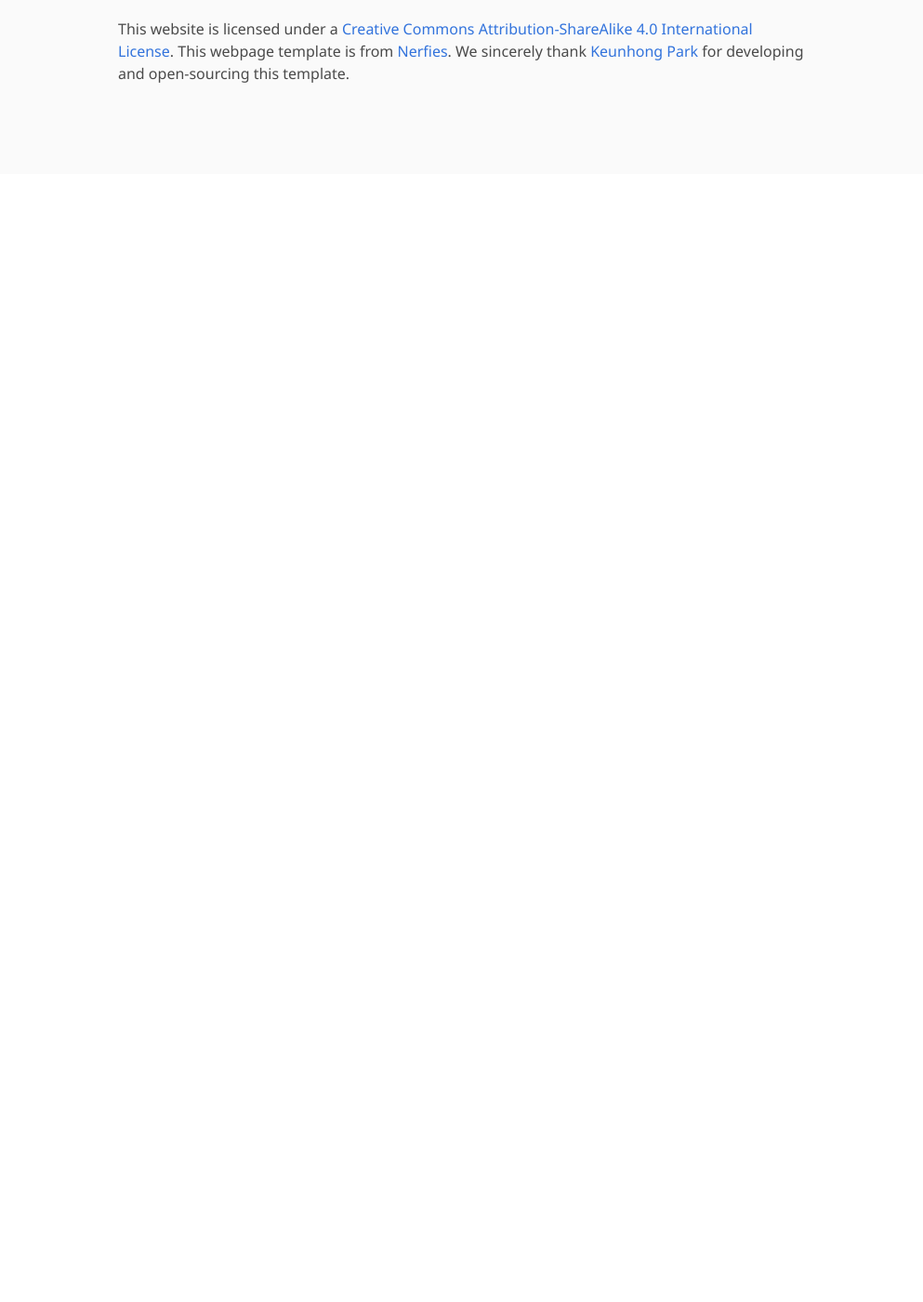
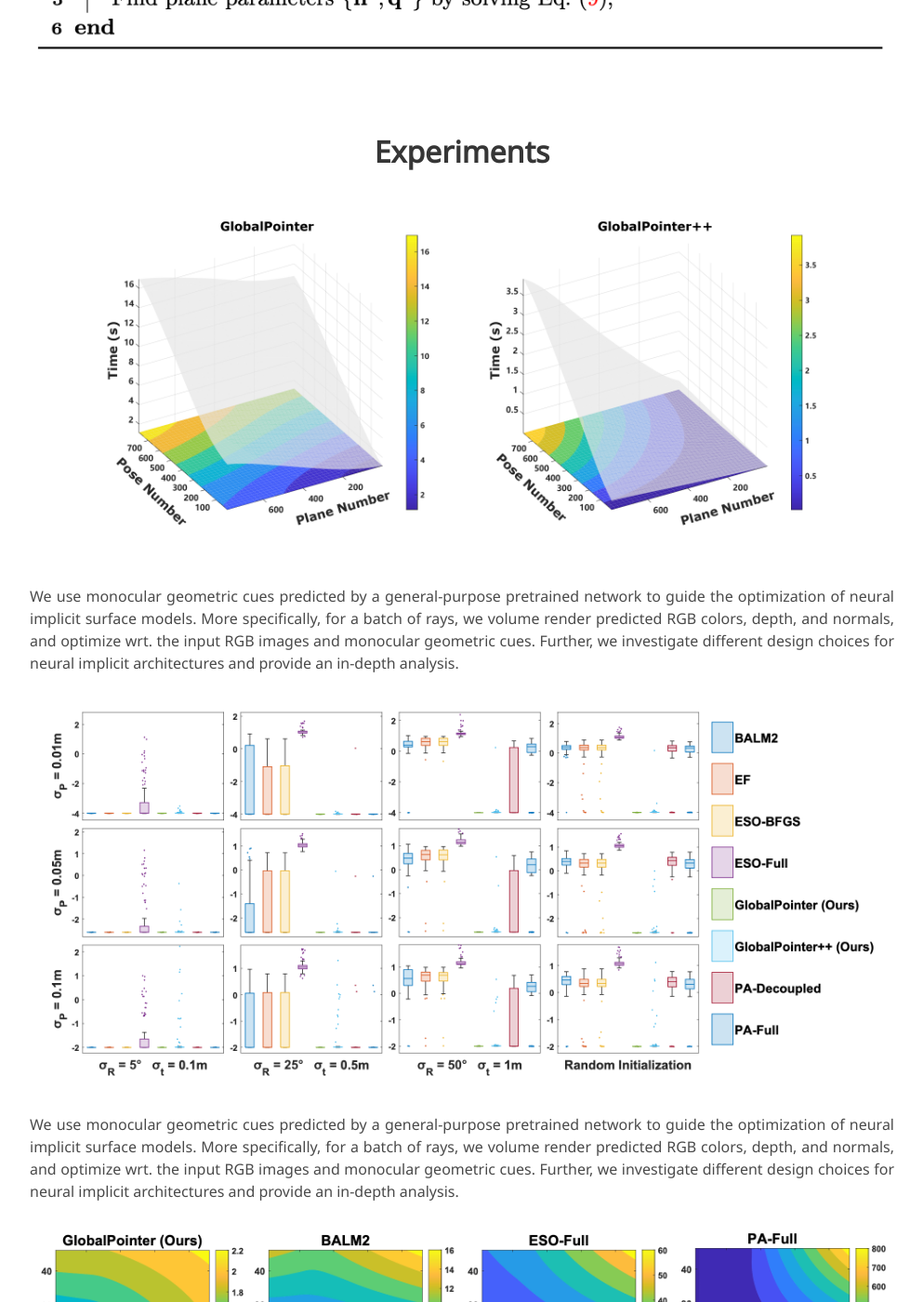
Before and after one commit to bangyan101/bangyan101.github.io, a Jekyll site: the page GlobalPointer/index.html, which Jekyll copies as it is, in a window 1280 px wide and 1400 px high, scrolled down 2504 px. Shown: the whole window at 93% size, without its empty margins (143-1136 px from the left). Built offline with Jekyll 4.4.1, drawn with Linux system fonts in a browser that asks for light colours; nearby versions of some CDN libraries; some web fonts are replaced; library files that are not in the unit come from our copies; a style sheet for code colours, icons or effects is not loaded; before the commit the page ends 2691 px from its top, so only the background shows below that; some of the changed text lies outside the part shown.

Commit message:
Update index.html

```diff
--- a/GlobalPointer/index.html
+++ b/GlobalPointer/index.html
@@ -160,7 +160,7 @@
 <section class="hero teaser">
   <div class="container is-max-desktop">
     <div class="hero-body">
-      <img src="./resources/method.svg" class="center">
+      <img src="./resources/front.png" class="center">
       <h2 class="subtitle has-text-centered" style="margin-top: 15px">
         TL;DR: We demonstrate that state-of-the-art depth and normal cues extracted from monocular images are complementary to reconstruction cues and hence significantly improve the performance of implicit surface reconstruction methods.
         <!-- TL;DR: <span class="dnerf">MonoSDF</span> explore the utility of monocular geometric cues for improving neural implicit surface reconstruction. -->
@@ -228,12 +228,66 @@
 <section class="section">
   <div class="container is-max-desktop">
 
-    <!-- Method. -->
+    <!-- Methodology. -->
     <div class="columns is-centered has-text-centered">
       <div class="column is-full-width">
-        <h2 class="title is-3" style="margin-top: -20px">Method</h2>
+        <h2 class="title is-3" style="margin-top: -20px">Methodology</h2>
 
-        <img src="./resources/method.svg" class="center">
+        <img src="./resources/pipeline.png" class="center">
+        <div class="content has-text-justified">
+          <p style="margin-top: 30px">
+            We use monocular geometric cues predicted by a general-purpose pretrained network to guide the optimization of neural implicit surface models.
+            More specifically, for a batch of rays, we volume render predicted RGB colors, depth, and normals, and optimize wrt. the input RGB images and monocular geometric cues.
+            Further, we investigate different design choices for neural implicit architectures and provide an in-depth analysis.
+          </p>
+        </div>
+        <img src="./resources/alg1.png" class="center">
+        <img src="./resources/alg2.png" class="center">
+
+      </div>
+    </div>
+    <!--/ Animation. -->
+
+  </div>
+</section>
+
+
+<section class="section">
+  <div class="container is-max-desktop">
+
+    <!-- Experiments. -->
+    <div class="columns is-centered has-text-centered">
+      <div class="column is-full-width">
+        <h2 class="title is-3" style="margin-top: -20px">Experiments</h2>
+
+        <img src="./resources/exp1.png" class="center">
+        <div class="content has-text-justified">
+          <p style="margin-top: 30px">
+            We use monocular geometric cues predicted by a general-purpose pretrained network to guide the optimization of neural implicit surface models.
+            More specifically, for a batch of rays, we volume render predicted RGB colors, depth, and normals, and optimize wrt. the input RGB images and monocular geometric cues.
+            Further, we investigate different design choices for neural implicit architectures and provide an in-depth analysis.
+          </p>
+        </div>
+
+        <img src="./resources/exp2.png" class="center">
+        <div class="content has-text-justified">
+          <p style="margin-top: 30px">
+            We use monocular geometric cues predicted by a general-purpose pretrained network to guide the optimization of neural implicit surface models.
+            More specifically, for a batch of rays, we volume render predicted RGB colors, depth, and normals, and optimize wrt. the input RGB images and monocular geometric cues.
+            Further, we investigate different design choices for neural implicit architectures and provide an in-depth analysis.
+          </p>
+        </div>
+
+        <img src="./resources/exp3.png" class="center">
+        <div class="content has-text-justified">
+          <p style="margin-top: 30px">
+            We use monocular geometric cues predicted by a general-purpose pretrained network to guide the optimization of neural implicit surface models.
+            More specifically, for a batch of rays, we volume render predicted RGB colors, depth, and normals, and optimize wrt. the input RGB images and monocular geometric cues.
+            Further, we investigate different design choices for neural implicit architectures and provide an in-depth analysis.
+          </p>
+        </div>
+
+        <img src="./resources/exp4.png" class="center">
         <div class="content has-text-justified">
           <p style="margin-top: 30px">
             We use monocular geometric cues predicted by a general-purpose pretrained network to guide the optimization of neural implicit surface models.
@@ -248,8 +302,6 @@
 
   </div>
 </section>
-
-
 
 
 
```
